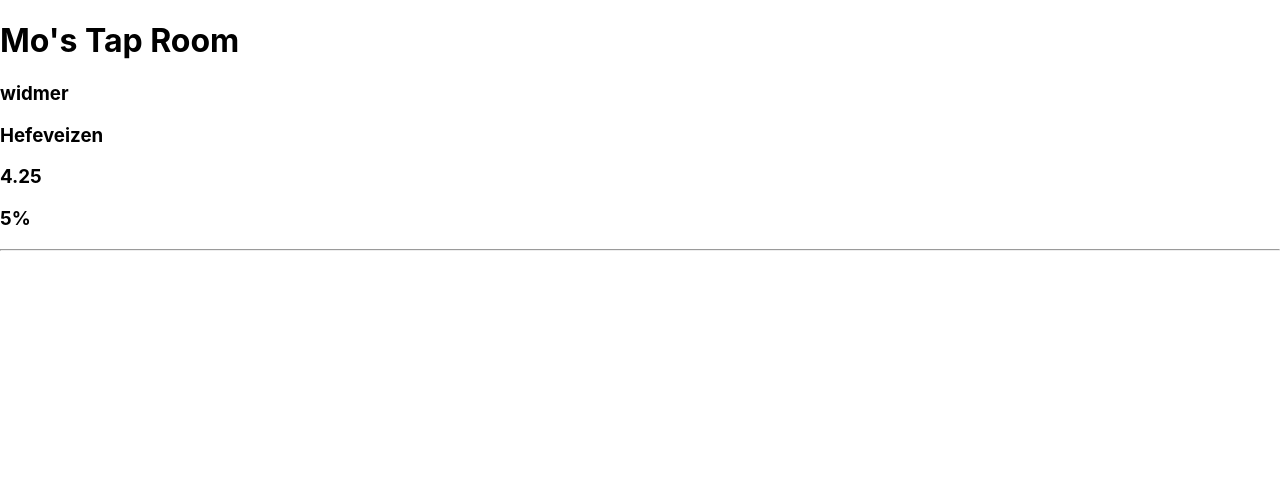
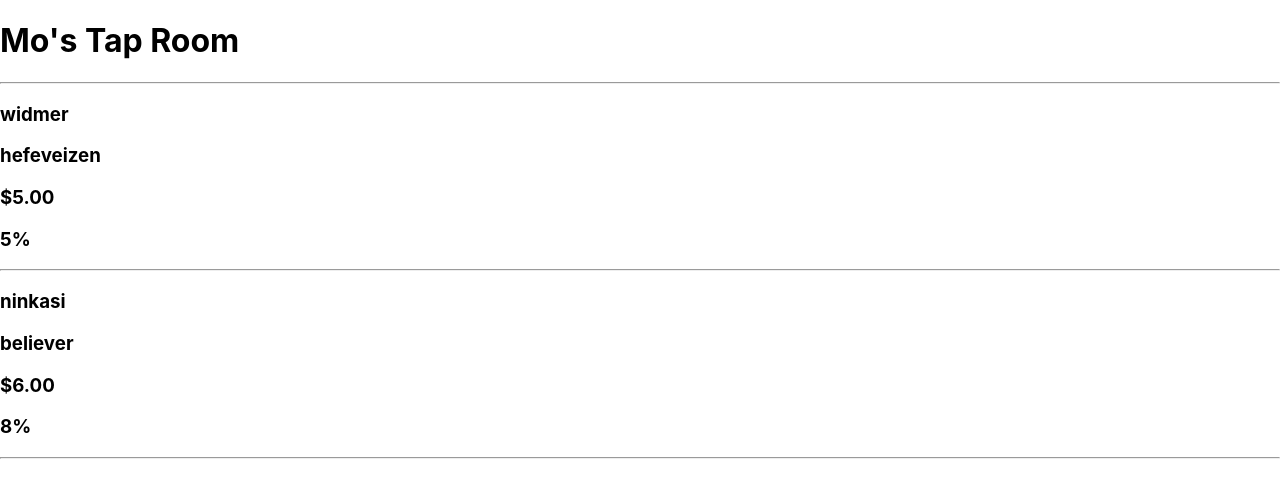
Before and after one commit to RyanDuff613/Tap-Room, a React (Create React App) app: page / in a window 1280 px wide. Shown: the top 498 px of the page. Built offline with nearby package versions, Linux system fonts and the light colour scheme.

Commit message:
create loop in KegList.js

```diff
--- a/src/components/Keg.js
+++ b/src/components/Keg.js
@@ -1,20 +1,24 @@
 import React from "react";
+import PropTypes from "prop-types";
 
-function Keg(){
-  const name = "Hefeveizen";
-  const brand = "widmer";
-  const price = "4.25";
-  const alcoholContent = "5%";
+function Keg(props){
 
   return (
     <React.Fragment>
-      <h3>{ brand }</h3>
-      <h3>{ name }</h3>
-      <h3>{ price }</h3>
-      <h3>{ alcoholContent }</h3>
+      <h3>{ props.brand }</h3>
+      <h3>{ props.name }</h3>
+      <h3>{ props.price }</h3>
+      <h3>{ props.alcoholContent }</h3>
       <hr />
     </React.Fragment>
   );
 }
 
+Keg.propTypes = {
+  brand: PropTypes.string.isRequired,
+  name: PropTypes.string.isRequired,
+  price: PropTypes.string.isRequired,
+  alcoholContent: PropTypes.string.isRequired,
+}
+
 export default Keg;
--- a/src/components/KegList.js
+++ b/src/components/KegList.js
@@ -1,10 +1,34 @@
 import React from "react";
 import Keg from "./Keg";
+
+const masterKegList = [
+  {
+    brand: "widmer",
+    name: "hefeveizen",
+    price: "$5.00",
+    alcoholContent: "5%"
+  },
+  {
+    brand: "ninkasi",
+    name: "believer",
+    price: "$6.00",
+    alcoholContent: "8%"
+  }
+];
 
 
 function KegList(){
   return (
-    <Keg />
+    <React.Fragment>
+     <hr />
+     {masterKegList.map((keg, index) =>
+      <Keg brand={keg.brand}
+        name={keg.name}
+        price={keg.price}
+        alcoholContent={keg.alcoholContent}
+        key={index}/>
+     )}
+    </React.Fragment>
   );
 }
 
```
